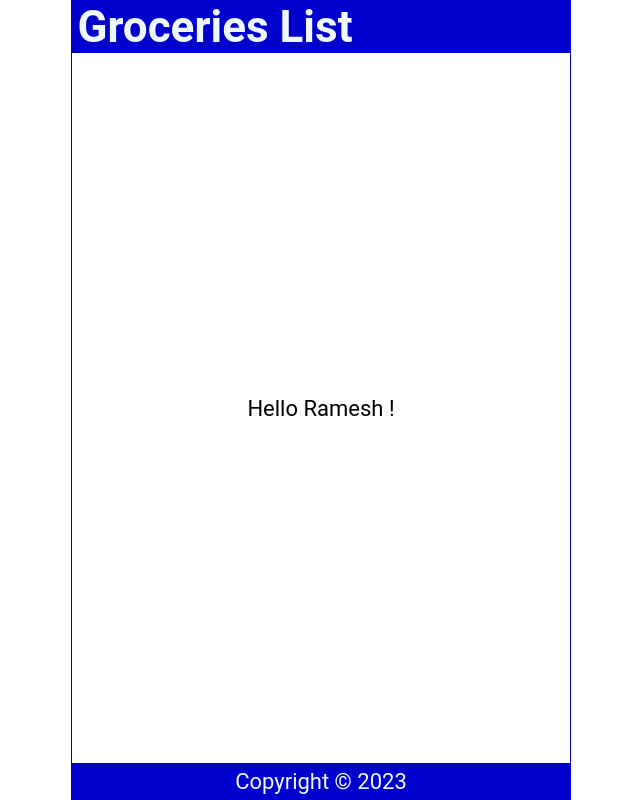
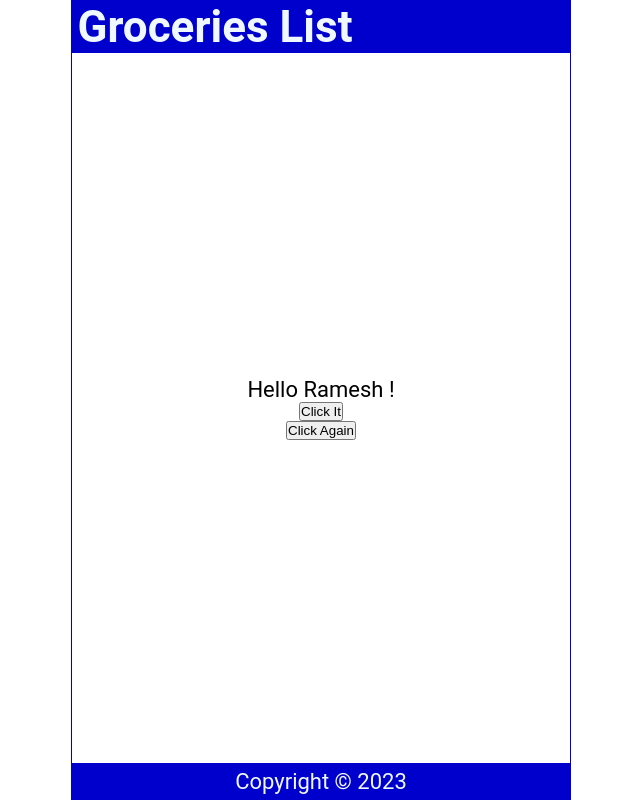
Before and after one commit to jasdhiratrevature/react-demo, a React (Create React App) app: page / in a window 1280 px wide. Shown: the whole page, without its empty margins (319-959 px from the left). Built offline with nearby package versions, Linux system fonts and the light colour scheme.

Commit message:
05 Click Events

```diff
--- a/src/Content.js
+++ b/src/Content.js
@@ -5,11 +5,19 @@ function Content() {
         const int=Math.floor(Math.random()*3);
         return names[int];
       }
+      const handleClick=()=>{
+        alert("You Clicked it !")
+      }
+      const handleClick2 =(name)=>{
+        alert(`${name} Clicked`)
+      }
   return (
     <main>
         <p>
             Hello {handleNameChange()} !
         </p>
+        <button onClick={handleClick}>Click It</button>
+        <button onClick={()=>handleClick2('Jasdhir')}>Click Again</button>
     </main>
   )
 }
```
